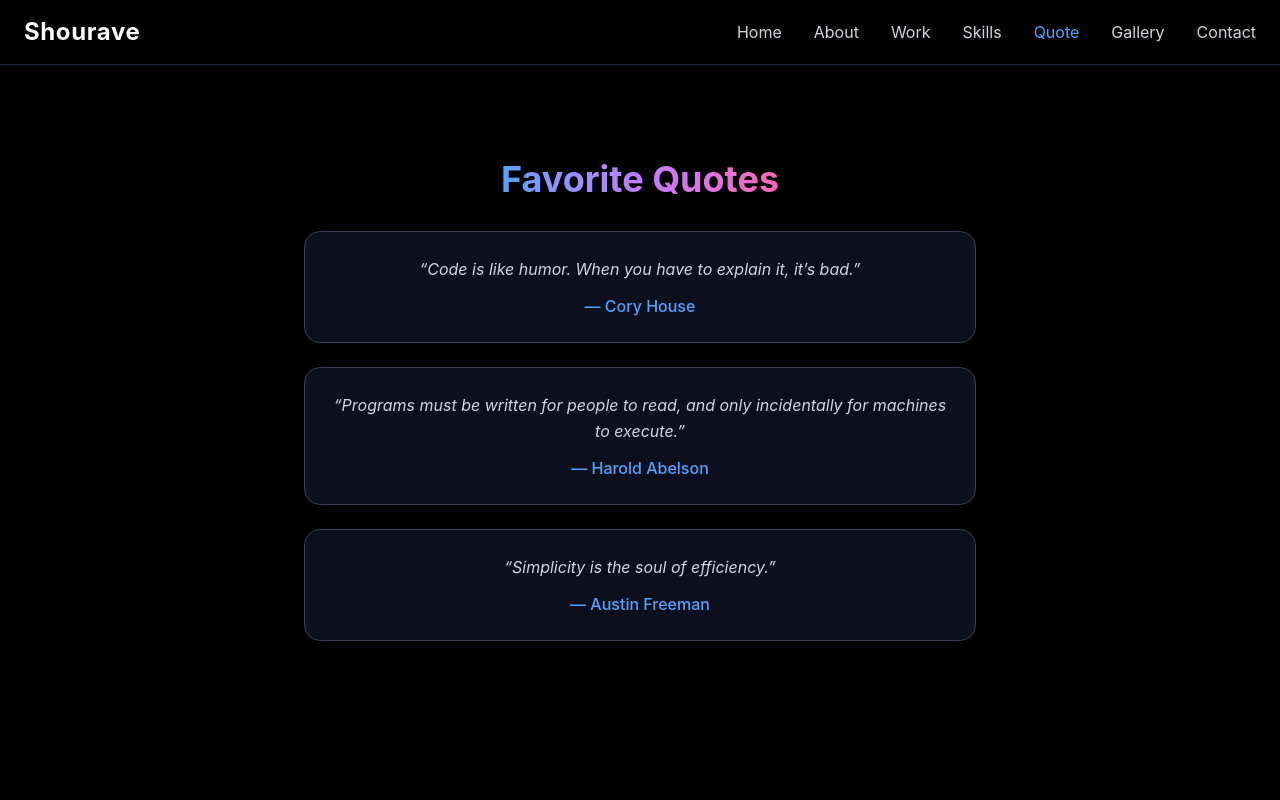
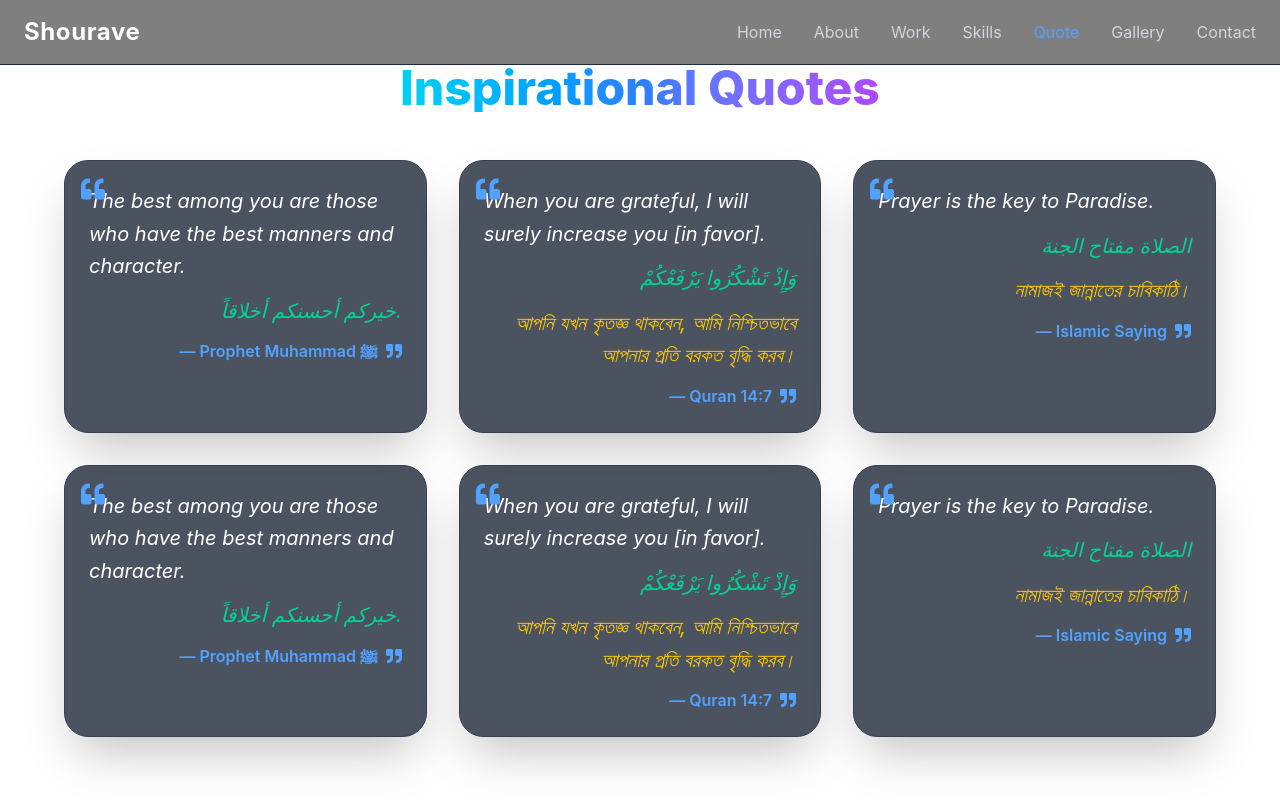
Before and after one commit to Jannatul13064/engr-shourave-next, a Next.js app: page /quote in a window 1280 px wide. Shown: the top 800 px of the page. Built offline with nearby package versions, Linux system fonts and the light colour scheme.

Commit message:
hero again update

```diff
--- a/app/page.tsx
+++ b/app/page.tsx
@@ -5,6 +5,7 @@ import GalleryPage from "./gallery/page";
 import WorkPage from "./work/page";
 import Contact from "./contact/page";
 import SkillsPage from "./skills/page";
+import Quote from "./quote/page";
 
 export default function Home() {
   return (
@@ -16,6 +17,7 @@ export default function Home() {
       <Hero />
       <WorkPage />
       <SkillsPage />
+      <Quote />
       <GalleryPage />
       <Contact />
     </main>
--- a/app/quote/page.tsx
+++ b/app/quote/page.tsx
@@ -1,36 +1,93 @@
 "use client";
 
+import { motion } from "framer-motion";
+import { FaQuoteLeft, FaQuoteRight } from "react-icons/fa";
+
+type Quote = {
+  text: string;
+  author: string;
+  arabic?: string; // Optional Arabic translation
+  bangla?: string; // Optional Bangla translation
+};
+
 export default function Quote() {
-  const quotes = [
+  const quotes: Quote[] = [
     {
-      text: "Code is like humor. When you have to explain it, it’s bad.",
-      author: "Cory House",
+      text: "The best among you are those who have the best manners and character.",
+      author: "Prophet Muhammad ﷺ",
+      arabic: "خيركم أحسنكم أخلاقاً.",
     },
     {
-      text: "Programs must be written for people to read, and only incidentally for machines to execute.",
-      author: "Harold Abelson",
+      text: "When you are grateful, I will surely increase you [in favor].",
+      author: "Quran 14:7",
+      arabic: "وَإِذْ تَشْكُرُوا يَرْفَعْكُمْ",
+      bangla:
+        "আপনি যখন কৃতজ্ঞ থাকবেন, আমি নিশ্চিতভাবে আপনার প্রতি বরকত বৃদ্ধি করব।",
     },
-    { text: "Simplicity is the soul of efficiency.", author: "Austin Freeman" },
+    {
+      text: "Prayer is the key to Paradise.",
+      author: "Islamic Saying",
+      arabic: "الصلاة مفتاح الجنة",
+      bangla: "নামাজই জান্নাতের চাবিকাঠি।",
+    },
+    {
+      text: "The best among you are those who have the best manners and character.",
+      author: "Prophet Muhammad ﷺ",
+      arabic: "خيركم أحسنكم أخلاقاً.",
+    },
+    {
+      text: "When you are grateful, I will surely increase you [in favor].",
+      author: "Quran 14:7",
+      arabic: "وَإِذْ تَشْكُرُوا يَرْفَعْكُمْ",
+      bangla:
+        "আপনি যখন কৃতজ্ঞ থাকবেন, আমি নিশ্চিতভাবে আপনার প্রতি বরকত বৃদ্ধি করব।",
+    },
+    {
+      text: "Prayer is the key to Paradise.",
+      author: "Islamic Saying",
+      arabic: "الصلاة مفتاح الجنة",
+      bangla: "নামাজই জান্নাতের চাবিকাঠি।",
+    },
   ];
 
   return (
-    <main className="flex flex-col items-center justify-center min-h-screen text-center px-4 bg-black text-white">
-      <h1 className="text-4xl font-bold mb-8 bg-gradient-to-r from-blue-400 via-purple-400 to-pink-400 bg-clip-text text-transparent">
-        Favorite Quotes
+    <main className="flex flex-col items-center justify-center min-h-screen px-4 py-16 to-black text-white">
+      <h1 className="text-4xl sm:text-5xl font-extrabold mb-12 text-center bg-clip-text text-transparent bg-gradient-to-r from-cyan-400 via-blue-500 to-purple-500">
+        Inspirational Quotes
       </h1>
-      <div className="max-w-2xl w-full space-y-6">
+
+      <div className="grid grid-cols-1 md:grid-cols-2 lg:grid-cols-3 gap-8 w-full max-w-6xl">
         {quotes.map((quote, i) => (
-          <blockquote
+          <motion.div
             key={i}
-            className="bg-gray-900/70 p-6 rounded-2xl border border-gray-700 hover:border-blue-500/50 transition"
+            className="relative bg-gray-800/80 p-6 rounded-3xl shadow-2xl border border-gray-700 perspective"
+            whileHover={{ rotateY: 10, rotateX: 5, scale: 1.05 }}
+            transition={{ type: "spring", stiffness: 100, damping: 10 }}
           >
-            <p className="italic text-gray-300 mb-3 leading-relaxed">
-              “{quote.text}”
+            <div className="absolute top-4 left-4 text-blue-400 text-2xl">
+              <FaQuoteLeft />
+            </div>
+
+            <p className="text-lg sm:text-xl italic mb-3 leading-relaxed">
+              {quote.text}
             </p>
-            <footer className="text-blue-400 font-medium">
-              — {quote.author}
+
+            {quote.arabic && (
+              <p className="text-right text-lg sm:text-xl italic mb-3 leading-relaxed text-emerald-400">
+                {quote.arabic}
+              </p>
+            )}
+
+            {quote.bangla && (
+              <p className="text-right text-lg sm:text-xl italic mb-3 leading-relaxed text-yellow-400">
+                {quote.bangla}
+              </p>
+            )}
+
+            <footer className="text-blue-400 font-semibold flex items-center justify-end gap-2">
+              — {quote.author} <FaQuoteRight />
             </footer>
-          </blockquote>
+          </motion.div>
         ))}
       </div>
     </main>
--- a/app/skills/page.tsx
+++ b/app/skills/page.tsx
@@ -79,7 +79,7 @@ export default function SkillsPage() {
             viewport={{ once: true }}
             whileHover={{ scale: 1.03 }}
             transition={{ duration: 0.5 }}
-            className="flex-1 rounded-2xl shadow-lg p-4 bg-white dark:bg-gray-800"
+            className="flex-1 rounded-2xl shadow-lg p-4"
           >
             <h2 className="text-xl md:text-2xl font-semibold mb-4 text-gray-800 dark:text-gray-200 text-center">
               Skill Distribution (Pie Chart)
@@ -119,10 +119,10 @@ export default function SkillsPage() {
             viewport={{ once: true }}
             whileHover={{ scale: 1.03 }}
             transition={{ duration: 0.5, delay: 0.1 }}
-            className="flex-1 rounded-2xl shadow-lg p-4 bg-white dark:bg-gray-800"
+            className="flex-1 rounded-2xl shadow-lg p-4  "
           >
             <h2 className="text-xl md:text-2xl font-semibold mb-4 text-gray-800 dark:text-gray-200 text-center">
-              Personal Attributes (Radar Chart)
+              Personal Attributes
             </h2>
             <div className="w-full h-[300px] md:h-[400px]">
               <ResponsiveContainer width="100%" height="100%">
@@ -151,10 +151,10 @@ export default function SkillsPage() {
           viewport={{ once: true }}
           transition={{ duration: 0.5, delay: 0.2 }}
           whileHover={{ scale: 1.02 }}
-          className="w-full rounded-2xl shadow-lg p-6 bg-white dark:bg-gray-800"
+          className="w-full rounded-2xl shadow-lg p-6 "
         >
           <h2 className="text-2xl font-semibold mb-4 text-gray-800 dark:text-gray-200 text-center">
-            Key Skills (Bar Chart)
+            Key Skills
           </h2>
           <div className="w-full h-[300px] md:h-[400px]">
             <ResponsiveContainer width="100%" height="100%">
--- a/package.json
+++ b/package.json
@@ -15,6 +15,7 @@
     "next": "15.5.4",
     "react": "19.1.0",
     "react-dom": "19.1.0",
+    "react-icons": "^5.5.0",
     "recharts": "^3.3.0"
   },
   "devDependencies": {
```
Also changed, not shown: app/about/page.tsx (+68 -31 lines), components/Hero.tsx (+73 -48 lines), 1 other file (tests, documents, lock files or other folders).
